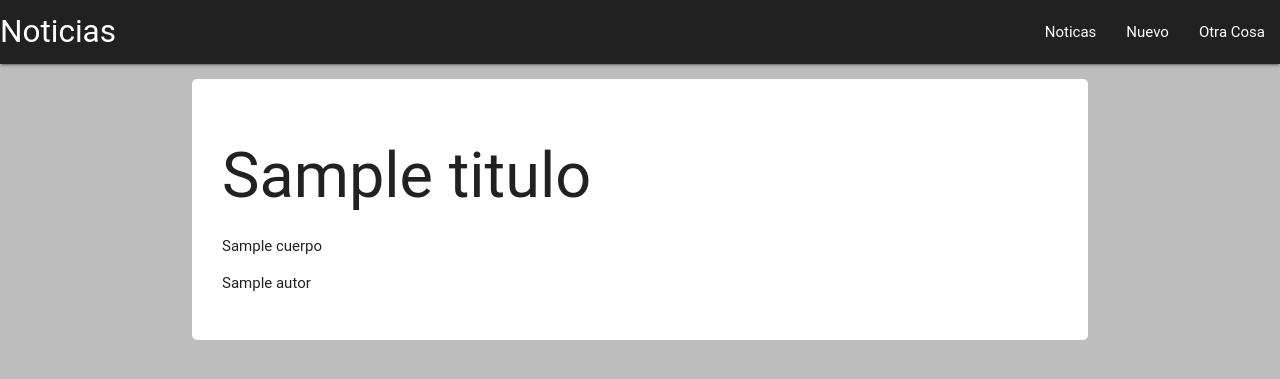
After one commit to Topi99/FixterNoticias, a Django app: template noticias/templates/detalle.html in a window 1280 px wide. The commit adds this page. Shown: the top 379 px of the page. Run offline with Django 3.2, Linux system fonts and the light colour scheme; the template is opened without the code that fills it: most values are stand-ins (such as "Sample title", 1, 10 or a date in 2020); parts of the project's set-up code (start-up, migrations or seed data) failed here and were passed over; some libraries are stand-ins or nearby versions; some web fonts are replaced.

Commit message:
Primera version estable

```diff
--- /dev/null
+++ b/noticias/forms.py
@@ -0,0 +1 @@
+from django import form
--- a/noticias/templates/base.html
+++ b/noticias/templates/base.html
@@ -15,7 +15,7 @@
 
 	<nav>
 		<div class="nav-wrapper grey darken-4">
-			<a href="#!" class="brand-logo">Noticias</a>
+			<a href="/noticias" class="brand-logo">Noticias</a>
 			<ul class="right">
 				<li><a href="#!">Noticas</a></li>
 				<li><a href="#!">Nuevo</a></li>
--- /dev/null
+++ b/noticias/templates/detalle.html
@@ -0,0 +1,7 @@
+{%extends 'base.html'%}
+
+{%block content%}
+	<h1>{{titulo}}</h1>
+	<p> {{cuerpo}} </p>
+	<p>{{autor}}</p>
+{%endblock content%}
--- a/noticias/templates/index.html
+++ b/noticias/templates/index.html
@@ -3,7 +3,7 @@
 {%block content%}
 	<h1>Todas Las Noticias</h1>
 	{%for n in noticias%}
-		<h2>{{n.titulo}}</h2>
-		<p>{{n.autor}}</p>
+		<h3><a href="{{n.id}}" class="grey-text text-darken-4">{{n.titulo}}</a></h3>
+		<p>Autor: <b>{{n.autor}}</b></p>
 	{%endfor%}
 {%endblock content%}
--- a/noticias/urls.py
+++ b/noticias/urls.py
@@ -3,5 +3,5 @@ from . import views
 
 urlpatterns = [
 	url(r'^$', views.ListView.as_view(), name="index"),
-	url(r'^(?P<slug>[-\w]+)/$', views.DetalleView.as_view(), name="detalle")
+	url(r'^(?P<id>\d+)/$', views.DetalleView.as_view(), name="detalle")
 ]
```
Also changed, not shown: noticias/views.py (+6 -3 lines).
